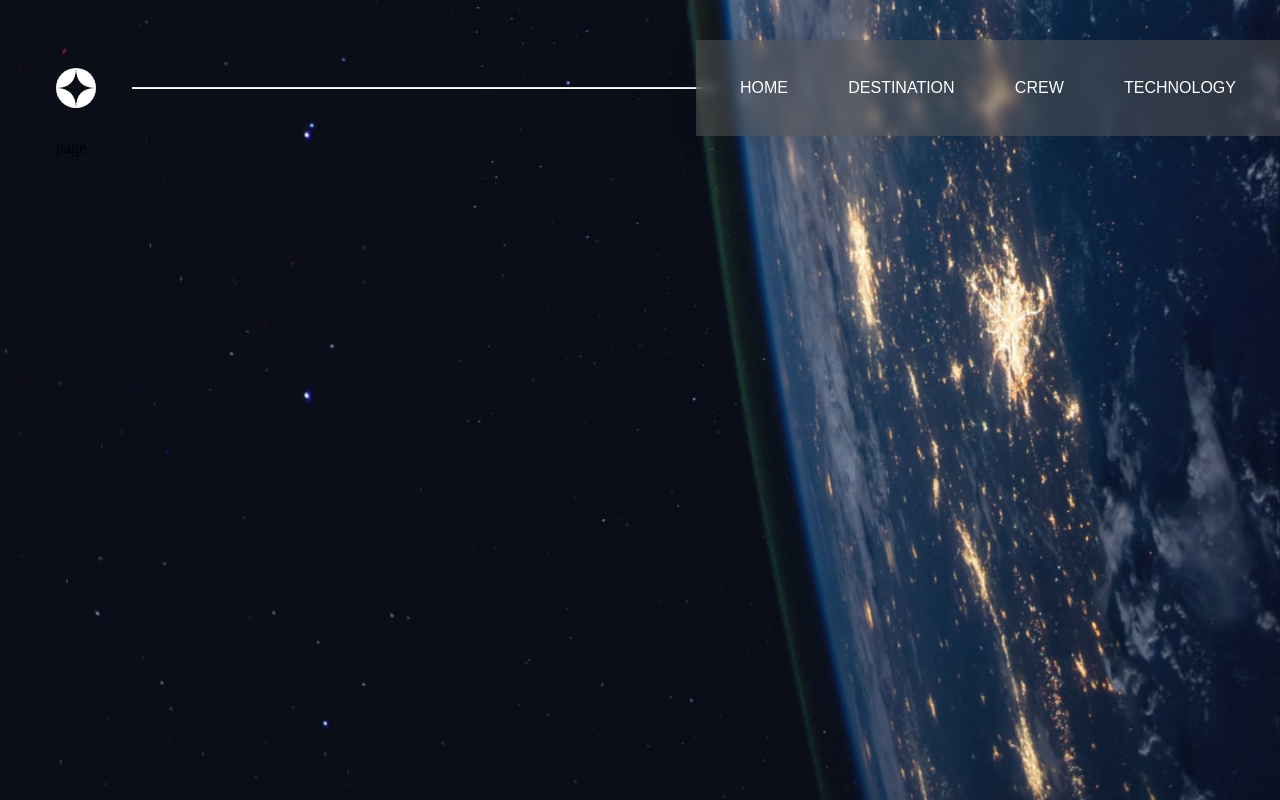
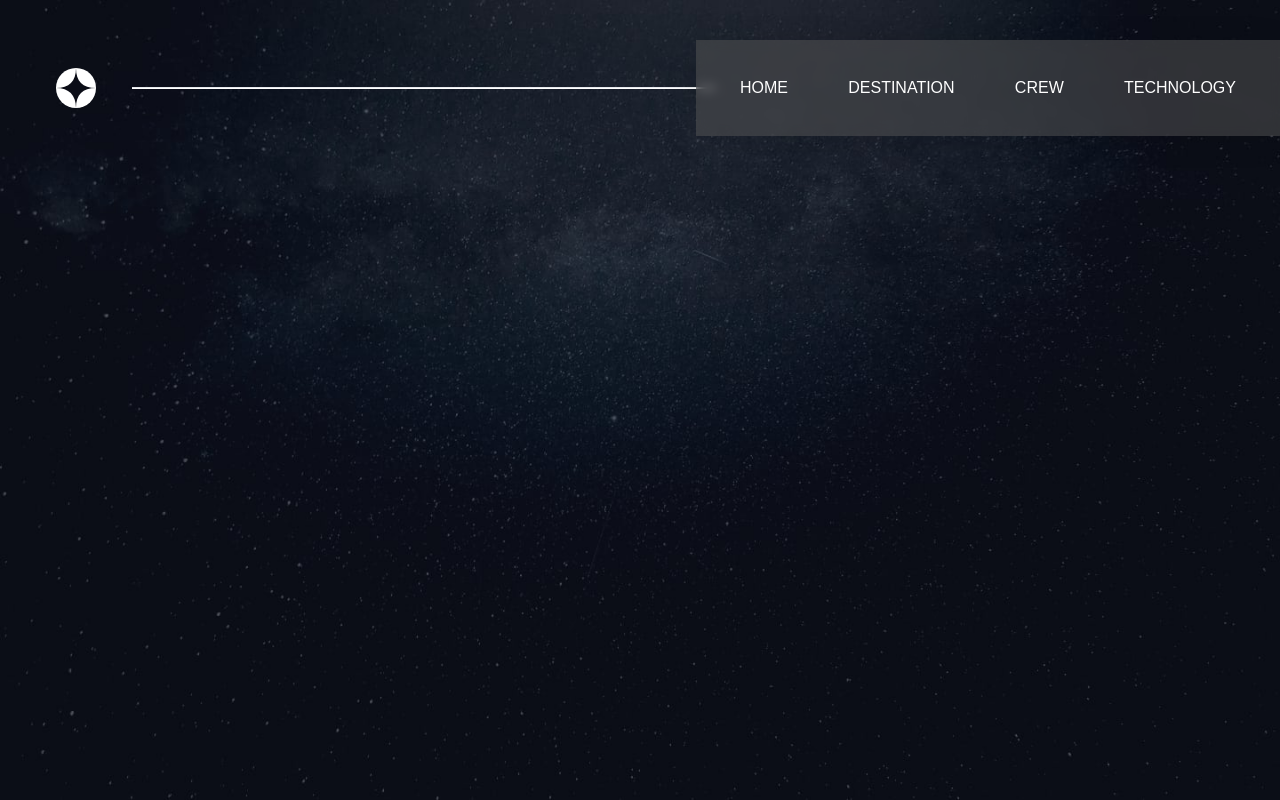
Before and after one commit to SaiSawant1/space-tourism, a Next.js app: page /destination in a window 1280 px wide. Built offline with nearby package versions, Linux system fonts and the light colour scheme.

Commit message:
Made changes to layout, fixed bug while going from main home screen to destination cleaned up the styles

```diff
--- a/src/app/destination/layout.tsx
+++ b/src/app/destination/layout.tsx
@@ -1,8 +1,5 @@
-import { Navbar } from "@/components"
-
-
 export const metadata = {
-  title: 'space tourism',
+  title: 'destination',
   description: 'Generated by create next app',
 }
 
@@ -12,10 +9,8 @@ export default function RootLayout({
     children: React.ReactNode
   }) {
     return (
-    <html lang="en">
-      <body className="w-full h-screen  flex flex-col p-6  tablet:pl-6 tablet:pr-0 tablet:py-0 bg-no-repeat bg-cover bg-background-home-m tablet:bg-no-repeat tablet:bg-cover tablet:bg-background-home-t desktop:bg-background-home-d desktop:py-10 desktop:px-14">
+      <>
           {children}
-      </body>
-    </html>
+      </>
     )
   }
--- a/src/app/destination/page.tsx
+++ b/src/app/destination/page.tsx
@@ -1,7 +1,12 @@
-export default function Destination() {
-    return (
-      <main className="page">
-        page
+import {  Navbar } from "@/components";
+
+export default function Home() {
+  return (
+    <div className="w-full h-screen -z-10 flex flex-col p-6 bg-no-repeat bg-cover bg-background-des-m layout_des-tablet layout_des-desktop ">
+      <Navbar />
+      <main className="flex flex-col mt-12 desktop:flex-row desktop:justify-evenly desktop:items-center default:m-0 tablet:mt-20 tablet:justify-evenly justify-evenly grow  ">
+
       </main>
-    )
-  }
+    </div>
+  );
+}
--- a/src/app/globals.css
+++ b/src/app/globals.css
@@ -24,6 +24,21 @@ h1{
 .barlow{
   font-family: 'Barlow Condensed', sans-serif;
 }
+.layout_home-tablet{
+  @apply  tablet:pl-6 tablet:pr-0 tablet:py-0 tablet:bg-no-repeat tablet:bg-cover tablet:bg-background-home-t ;
+}
+.layout_home-desktop{
+  @apply desktop:bg-background-home-d desktop:py-10 desktop:px-14;
+}
+
+ /* layout_des-tablet */
+.layout_des-tablet{
+  @apply  tablet:pl-6 tablet:pr-0 tablet:py-0 tablet:bg-no-repeat tablet:bg-cover tablet:bg-background-des-t ;
+}
+.layout_des-desktop{
+  @apply desktop:bg-background-des-d desktop:py-10 desktop:px-14;
+}
+
 .explore{
   transform-style: preserve-3d;
   @apply text-p-black rounded-[50%] bg-p-white w-[150px] h-[150px] tablet:h-60 tablet:text-4xl tablet:w-60 text-center z-10 font-thin;
--- a/src/app/layout.tsx
+++ b/src/app/layout.tsx
@@ -14,8 +14,7 @@ export default function RootLayout({
 }) {
   return (
     <html lang="en">
-      <body className="w-full h-screen  flex flex-col p-6  tablet:pl-6 tablet:pr-0 tablet:py-0 bg-no-repeat bg-cover bg-background-home-m tablet:bg-no-repeat tablet:bg-cover tablet:bg-background-home-t desktop:bg-background-home-d desktop:py-10 desktop:px-14">
-        <Navbar/>
+        <body>
         {children}
       </body>
     </html>
--- a/src/app/page.tsx
+++ b/src/app/page.tsx
@@ -1,11 +1,13 @@
-import { ContentHome, Explore } from '@/components'
-
+import { ContentHome, Explore, Navbar } from "@/components";
 
 export default function Home() {
   return (
-    <main className='flex flex-col mt-12 desktop:flex-row desktop:justify-evenly desktop:items-center default:m-0 tablet:mt-20 tablet:justify-evenly justify-evenly grow  '>
-      <ContentHome/>
-      <Explore/>
-    </main>
-  )
+    <div className="w-full h-screen  flex flex-col p-6 bg-no-repeat bg-cover bg-background-home-m layout_home-tablet layout_home-desktop">
+      <Navbar />
+      <main className="flex flex-col mt-12 desktop:flex-row desktop:justify-evenly desktop:items-center default:m-0 tablet:mt-20 tablet:justify-evenly justify-evenly grow  ">
+        <ContentHome />
+        <Explore />
+      </main>
+    </div>
+  );
 }
```
Lines whose indentation alone changed are shown as unchanged.
